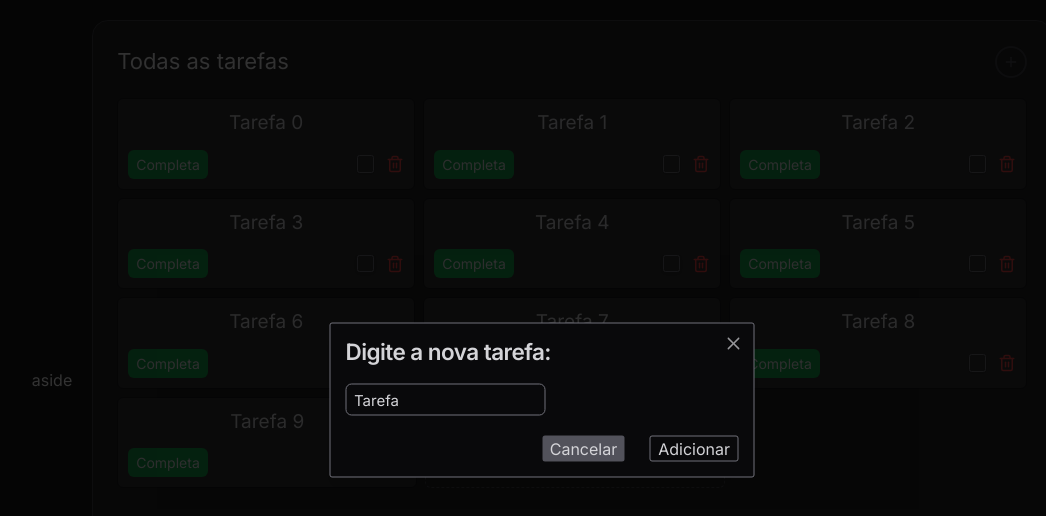
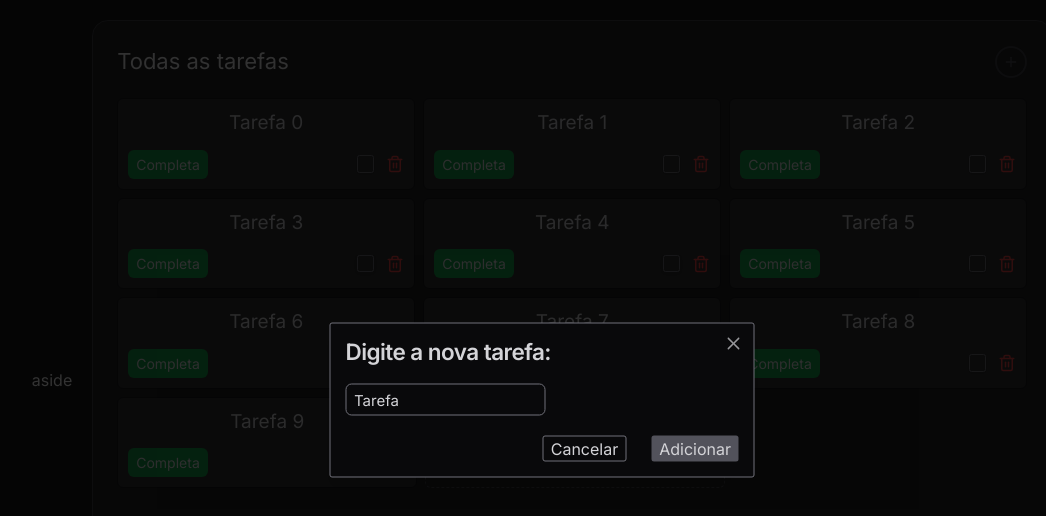
Before and after one commit to SamueLVitor1/TaskManagerFrontEnd, a React (Vite) app: page / in a window 1280 px wide. Both pictures are taken after a click on the item "Adicionar nova tarefa". Shown: the top 516 px of the page, without its empty margins (98-1144 px from the left). Built offline with nearby package versions, Linux system fonts and the light colour scheme.

Commit message:
fix: fix styles of buttons in modal

```diff
--- a/src/components/ModalforAddNewTask/index.tsx
+++ b/src/components/ModalforAddNewTask/index.tsx
@@ -30,10 +30,11 @@ function ModalforAddNewTask({ children }: ModalforAddNewTaskProps) {
         </form>
         <DialogFooter className="flex gap-8">
           <button
-            className="bg-zinc-600 px-3 rounded hover:brightness-75 hover:scale-105 transition-all">
+
+            className=" border border-zinc-500 px-3 rounded hover:scale-105 transition-all">
             Cancelar
           </button>
-          <button className="border border-zinc-500 px-3 rounded hover:scale-105 transition-all" type="submit">Adicionar</button>
+          <button className="bg-zinc-600 px-3 rounded hover:brightness-75 hover:scale-105 transition-all" type="submit">Adicionar</button>
         </DialogFooter>
       </DialogContent>
     </Dialog>
```
